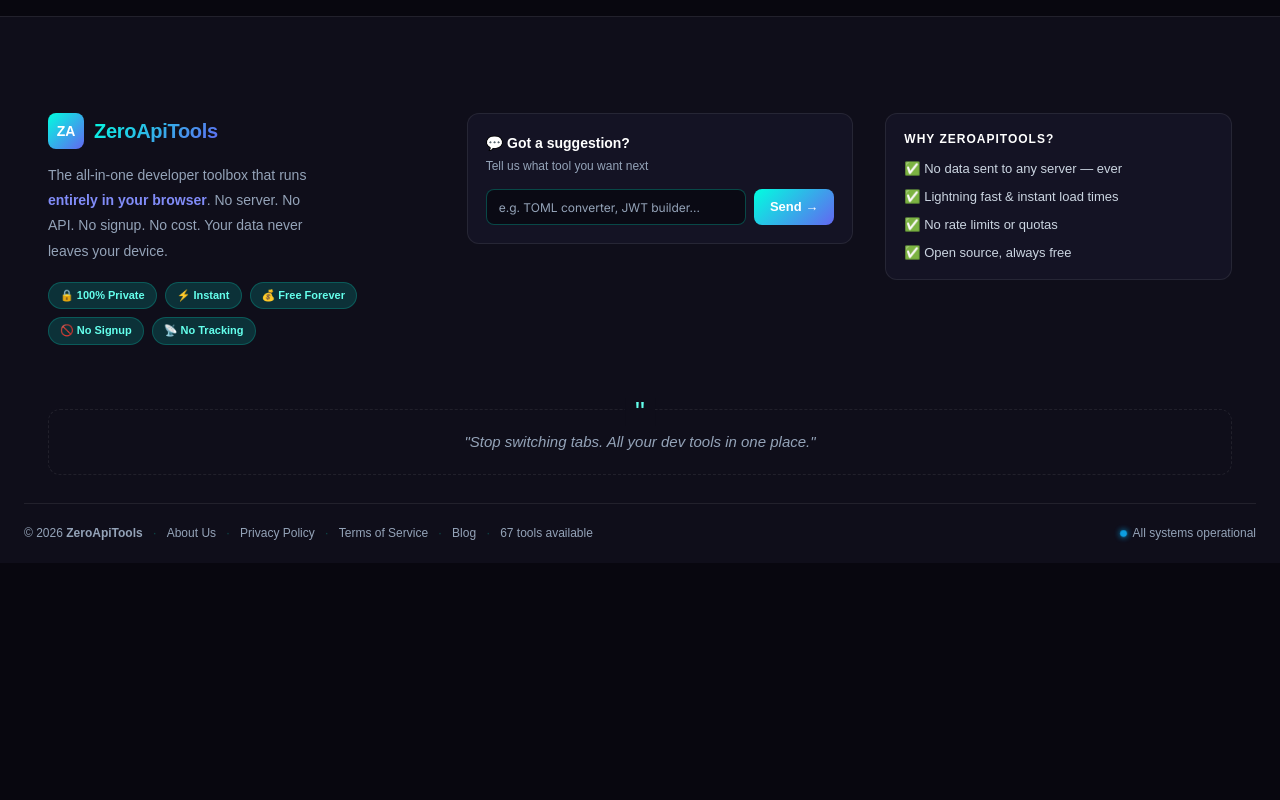
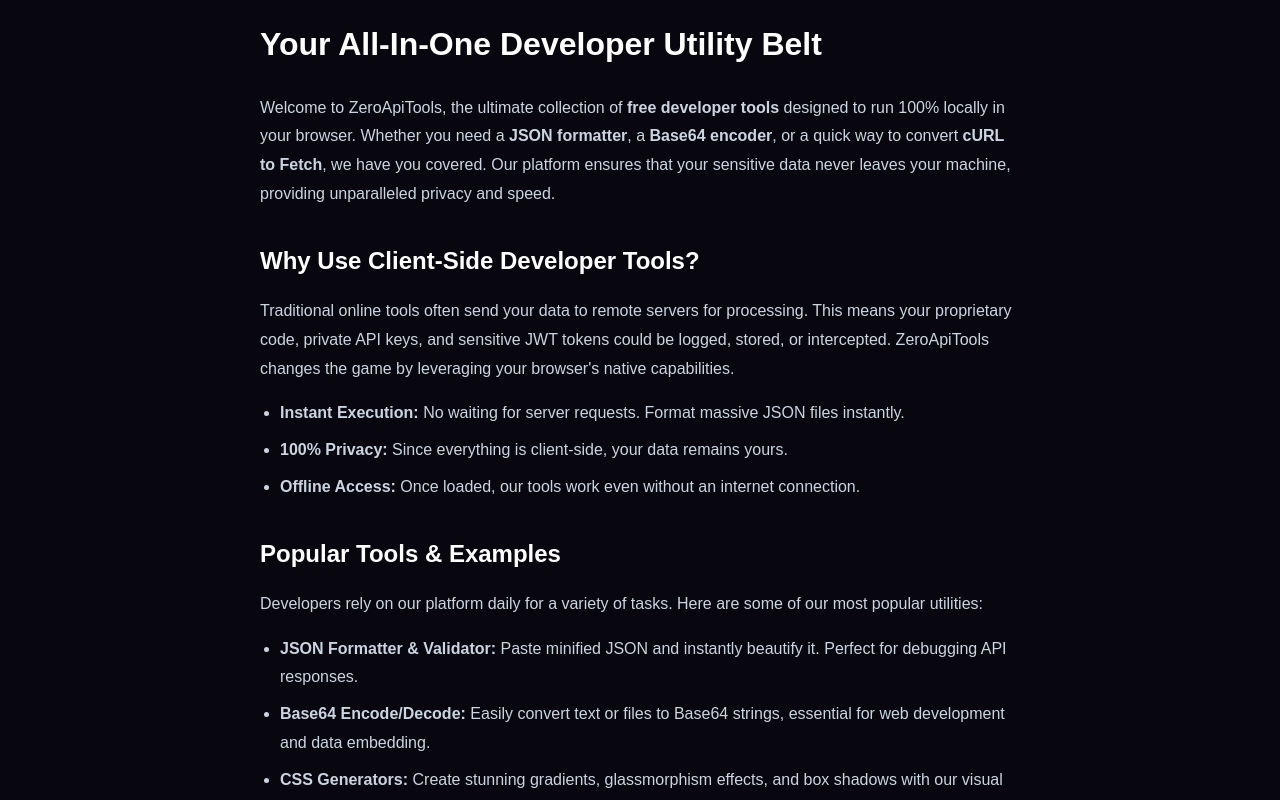
Before and after one commit to Mayank767/Mayank767, a React (Vite) app: page / in a window 1280 px wide. Shown: the part 1620-2420 px from the top of the page. Before the commit the page ends 2183 px from the top, so only its background shows below. Built offline with nearby package versions, Linux system fonts and the light colour scheme.

Commit message:
Implement SEO Action Plan - Week 1 to 4

```diff
--- a/index.html
+++ b/index.html
@@ -18,8 +18,8 @@
 
     <!-- ── Primary SEO ── -->
     <meta name="google-site-verification" content="zdwOpy4ZMb05u5OqAh6ZBCmB3bKLH-mYSlmAmlBX6PI" />
-    <title>ZeroApiTools — 65+ Free Developer Tools</title>
-    <meta name="description" content="65+ free developer tools that run 100% in your browser. Base64, JSON formatter, image compressor, CSS generators, regex tester, cURL converter, chmod calculator and much more. No signup, no API, zero cost." />
+    <title>65+ Free Developer Tools: APIs, Converters & More [2024]</title>
+    <meta name="description" content="Access 65+ free developer tools for APIs, JSON conversion, UUID generation & more. No signup required. Trusted by 100K+ devs. Start now →" />
     <meta name="keywords" content="webutil, free developer tools, online dev tools, base64 encoder decoder, json formatter, image compressor, css generator, regex tester, curl to fetch, chmod calculator, cron parser, jwt decoder, ascii art generator, url encoder, hash generator, qr code generator, css specificity calculator, hex to rgb, markdown preview, sql formatter, free browser tools, client side tools, no api tools" />
     <meta name="author" content="ZeroApiTools" />
     <meta name="robots" content="index, follow, max-snippet:-1, max-image-preview:large, max-video-preview:-1" />
--- a/src/components/Landing.jsx
+++ b/src/components/Landing.jsx
@@ -209,6 +209,36 @@
         <div className="trust-item">📡 <strong>No Tracking</strong> — No analytics on your input</div>
         <div className="trust-item">⚡ <strong>No Rate Limits</strong> — Use as much as you want</div>
       </section>
+
+      {/* ── SEO Content Section ── */}
+      <section className="seo-content" style={{ padding: '60px 20px', maxWidth: '800px', margin: '0 auto', color: 'var(--text-secondary)', lineHeight: '1.8' }}>
+        <h2 style={{ color: 'var(--text-heading)', marginBottom: '20px', fontSize: '2rem' }}>Your All-In-One Developer Utility Belt</h2>
+        <p style={{ marginBottom: '16px' }}>
+          Welcome to ZeroApiTools, the ultimate collection of <strong>free developer tools</strong> designed to run 100% locally in your browser. Whether you need a <strong>JSON formatter</strong>, a <strong>Base64 encoder</strong>, or a quick way to convert <strong>cURL to Fetch</strong>, we have you covered. Our platform ensures that your sensitive data never leaves your machine, providing unparalleled privacy and speed.
+        </p>
+        <h3 style={{ color: 'var(--text-heading)', marginTop: '30px', marginBottom: '15px', fontSize: '1.5rem' }}>Why Use Client-Side Developer Tools?</h3>
+        <p style={{ marginBottom: '16px' }}>
+          Traditional online tools often send your data to remote servers for processing. This means your proprietary code, private API keys, and sensitive JWT tokens could be logged, stored, or intercepted. ZeroApiTools changes the game by leveraging your browser's native capabilities.
+        </p>
+        <ul style={{ paddingLeft: '20px', marginBottom: '16px' }}>
+          <li style={{ marginBottom: '8px' }}><strong>Instant Execution:</strong> No waiting for server requests. Format massive JSON files instantly.</li>
+          <li style={{ marginBottom: '8px' }}><strong>100% Privacy:</strong> Since everything is client-side, your data remains yours.</li>
+          <li style={{ marginBottom: '8px' }}><strong>Offline Access:</strong> Once loaded, our tools work even without an internet connection.</li>
+        </ul>
+        <h3 style={{ color: 'var(--text-heading)', marginTop: '30px', marginBottom: '15px', fontSize: '1.5rem' }}>Popular Tools & Examples</h3>
+        <p style={{ marginBottom: '16px' }}>
+          Developers rely on our platform daily for a variety of tasks. Here are some of our most popular utilities:
+        </p>
+        <ul style={{ paddingLeft: '20px', marginBottom: '16px' }}>
+          <li style={{ marginBottom: '8px' }}><strong>JSON Formatter & Validator:</strong> Paste minified JSON and instantly beautify it. Perfect for debugging API responses.</li>
+          <li style={{ marginBottom: '8px' }}><strong>Base64 Encode/Decode:</strong> Easily convert text or files to Base64 strings, essential for web development and data embedding.</li>
+          <li style={{ marginBottom: '8px' }}><strong>CSS Generators:</strong> Create stunning gradients, glassmorphism effects, and box shadows with our visual editors, then copy the CSS directly.</li>
+          <li style={{ marginBottom: '8px' }}><strong>JWT Decoder:</strong> Paste your JSON Web Tokens to safely read their payload and verify their expiration locally.</li>
+        </ul>
+        <p style={{ marginTop: '20px', padding: '15px', background: 'rgba(0, 255, 224, 0.05)', borderRadius: '8px', border: '1px solid rgba(0, 255, 224, 0.2)' }}>
+          📚 <strong>Want to learn more?</strong> <a href="/blog-post/complete-guide-json-formatting" onClick={(e) => { e.preventDefault(); selectTool('blog-post/complete-guide-json-formatting'); window.scrollTo(0,0); }} style={{ color: '#00ffe0', textDecoration: 'none', fontWeight: 'bold' }}>Check out our Complete Guide to JSON Formatting and Validation</a> to see how our tools can save you hours of debugging time.
+        </p>
+      </section>
     </div>
   );
 }
--- a/src/components/blog/BlogViews.jsx
+++ b/src/components/blog/BlogViews.jsx
@@ -23,6 +23,36 @@
     author: 'Mayank',
     coverImage: 'https://images.unsplash.com/photo-1460925895917-afdab827c52f?w=800&q=80',
     content: '# Stop Guessing Your Regex\n\nRegular Expressions (Regex) often feel like magic spells. You paste them from forums, and they miraculously work—until they don\'t. \n\n## Visualizing Patterns\n\nThe best way to learn Regex is through immediate visual feedback. Using the Regex Tester on ZeroApiTools, you can type your pattern and instantly see which parts of your text light up.\n\n### Common Patterns to Know:\n- `^\\w+@[a-zA-Z_]+?\\.[a-zA-Z]{2,3}$` - Basic Email Validation\n- `^(?=.*[A-Za-z])(?=.*\\d)[A-Za-z\\d]{8,}$` - Minimum 8 chars, 1 letter, 1 number\n\nStart experimenting today and master the art of text manipulation!'
+  },
+  {
+    id: '3',
+    slug: 'complete-guide-json-formatting',
+    title: 'Complete Guide to Free JSON Formatting and Validation Tools in 2026',
+    excerpt: 'Learn how to easily beautify, minify, and validate your JSON data. A deep dive into JSON structures and the best local tools.',
+    date: 'June 13, 2026',
+    author: 'ZeroApiTools Team',
+    coverImage: 'https://images.unsplash.com/photo-1555099962-4199c345e5dd?w=800&q=80',
+    content: '# The Ultimate Guide to JSON Formatting\n\nJSON (JavaScript Object Notation) is the undisputed king of data exchange on the web. However, reading raw, minified JSON from an API response is a nightmare for any developer. \n\n## Why You Need a Good JSON Formatter\n\nA high-quality [JSON Formatter & Validator](/json-formatter) does more than just add spaces. It:\n- **Validates syntax** to catch trailing commas or missing quotes.\n- **Beautifies** data into readable, collapsible trees.\n- **Minifies** payloads for production deployments.\n\n## Local vs. Cloud Tools\n\nWhen working with user data, API keys, or proprietary database dumps, you should **never** paste your JSON into a random website that sends it to a backend server. Tools like ZeroApiTools run 100% in your browser. This guarantees your data stays on your machine.\n\n### Converting JSON to Other Formats\n\nSometimes JSON isn\'t the final format you need. You might need to import data into Excel or configuration files:\n- Need CSV? Try our [JSON to CSV Converter](/json-csv).\n- Working with Docker or Kubernetes? Use our [JSON to YAML Tool](/json-yaml).\n\nStop compromising on speed and security. Start using local developer tools today.'
+  },
+  {
+    id: '4',
+    slug: 'base64-encoding-explained',
+    title: 'Base64 Encoding Explained: How and Why to Use It',
+    excerpt: 'Demystifying Base64 encoding. Learn how to securely embed images, encode authentication headers, and manipulate text strings.',
+    date: 'June 14, 2026',
+    author: 'ZeroApiTools Team',
+    coverImage: 'https://images.unsplash.com/photo-1517694712202-14dd9538aa97?w=800&q=80',
+    content: '# Understanding Base64 Encoding\n\nBase64 is a binary-to-text encoding scheme that represents binary data in an ASCII string format. It\'s used primarily to ensure data remains intact without modification during transport.\n\n## When Should You Use Base64?\n\n1. **Data URIs:** Embedding images directly into HTML/CSS files to reduce HTTP requests.\n2. **Authentication:** Basic Auth headers rely on Base64 encoded credentials.\n3. **Safe Storage:** Safely storing complex strings in databases or cookies.\n\n## Converting Data Safely\n\nYou can use our free [Base64 Encoder/Decoder](/base64) to safely encode text or decode existing Base64 strings. Because it runs 100% locally, it\'s safe to use with sensitive passwords and API keys.\n\nLooking for more ways to manage your data? Check out our [Complete Guide to JSON Formatting](/blog-post/complete-guide-json-formatting) for more tips on handling data efficiently.'
+  },
+  {
+    id: '5',
+    slug: 'top-data-converter-tools-2026',
+    title: 'Top Data Converter Tools Comparison [2026]',
+    excerpt: 'Compare the best free data converters for JSON, CSV, YAML, and XML. Discover which tools fit your workflow.',
+    date: 'June 15, 2026',
+    author: 'ZeroApiTools Team',
+    coverImage: 'https://images.unsplash.com/photo-1451187580459-43490279c0fa?w=800&q=80',
+    content: '# The Best Data Converters of 2026\n\nModern developers jump between different data formats constantly. Moving from an API response (JSON) to a spreadsheet (CSV) or configuration file (YAML) shouldn\'t require writing a custom script every time.\n\n## Essential Converters\n\n1. **JSON to CSV:** Great for sharing database dumps with non-technical team members who prefer Excel. Use the [JSON to CSV Converter](/json-csv) for immediate, client-side conversions.\n2. **JSON to YAML:** Kubernetes, Docker, and CI/CD pipelines love YAML. Convert your structured JSON easily with the [JSON to YAML Tool](/json-yaml).\n\n## The Verdict\n\nWhen choosing a data converter, **privacy** and **speed** are paramount. Unlike cloud-based tools that might log your proprietary structures, ZeroApiTools offers instant, local conversions. \n\nFor a deeper dive into the most popular format, read our [Complete Guide to JSON Formatting](/blog-post/complete-guide-json-formatting).'
   }
 ];
 
```
Also changed, not shown: vercel.json.
